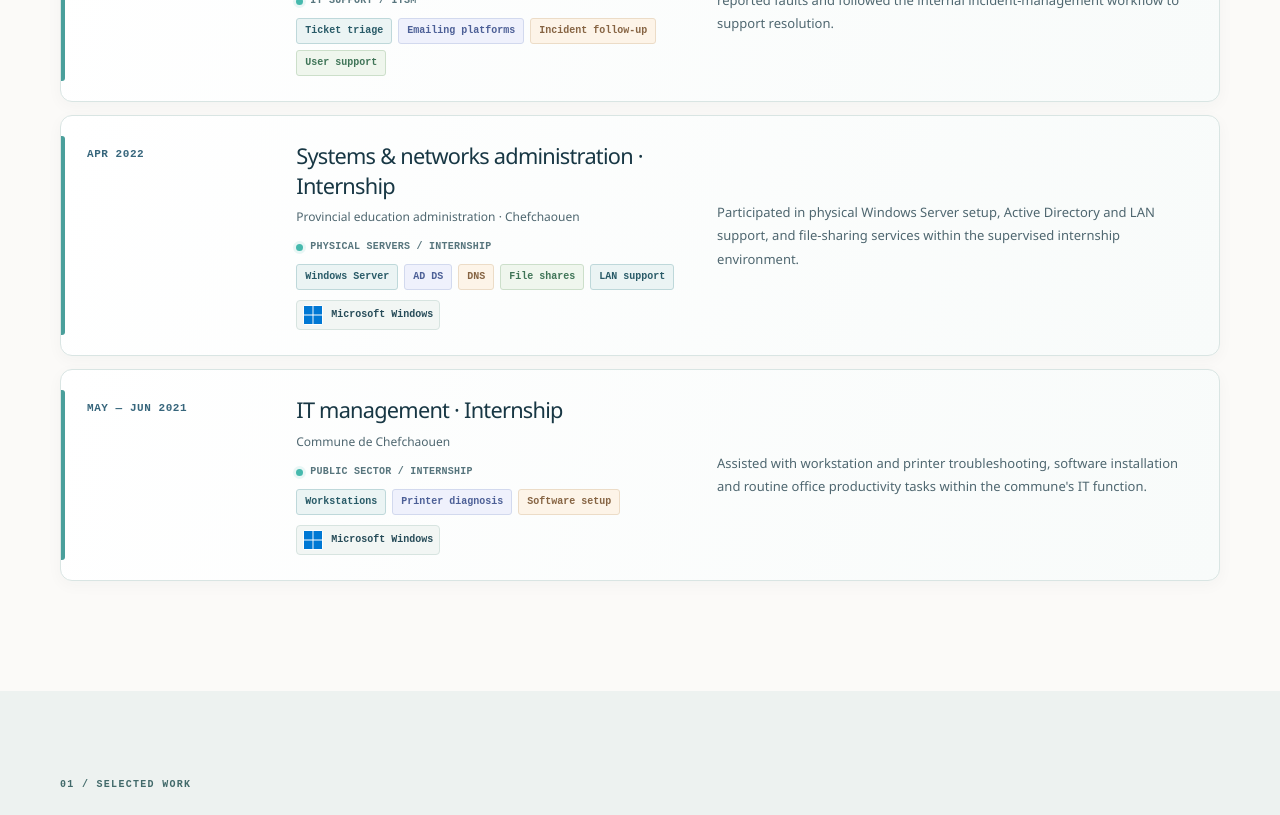
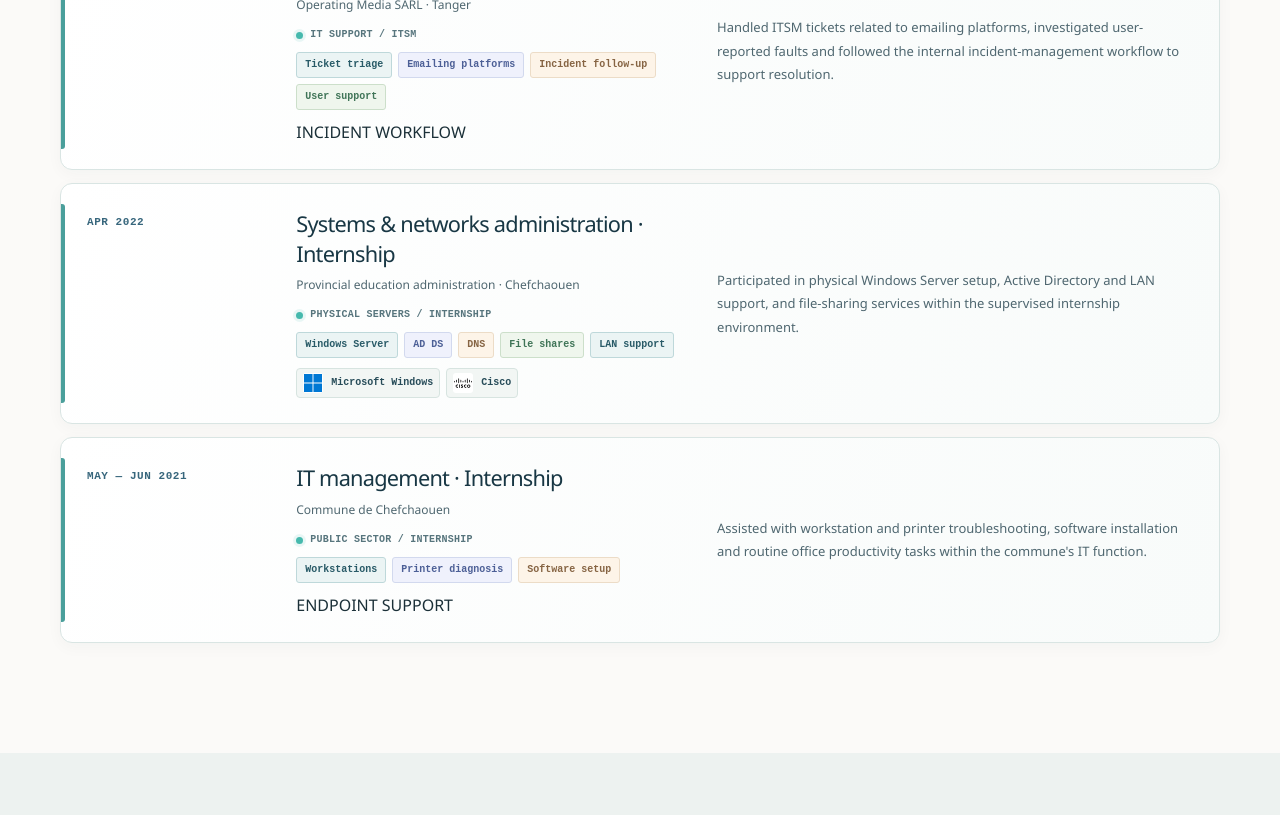
Before and after one commit to tahazitan/taha-zitane-portfolio, a Next.js app: page / in a window 1280 px wide. Shown: the part 2860-3675 px from the top of the page. Built offline with nearby package versions, Linux system fonts and the light colour scheme.

Commit message:
Distinguish actual technology marks and unbranded experience workflows

```diff
--- a/src/components/ExperienceProof.tsx
+++ b/src/components/ExperienceProof.tsx
@@ -4,32 +4,32 @@ import {ClipboardCheck,Shield,Router,Headphones,TicketCheck,GraduationCap} from
 type RecordProof={scope:string;keywords:string[];technologies:string[];kind:string};
 const en:RecordProof[]=[
  {scope:"REMOTE SUPPORT / FREELANCE",kind:"USER OPERATIONS",keywords:["Windows support","LAN / Wi-Fi","Remote diagnosis","Peripherals"],technologies:["Windows","AnyDesk"],},
- {scope:"HOSPITAL / INTERNSHIP",kind:"APPLICATION & LAN",keywords:["Enova Santé","User guidance","Connectivity","Escalation"],technologies:[]},
+ {scope:"HOSPITAL / INTERNSHIP",kind:"APPLICATION & LAN",keywords:["Enova Santé","User guidance","Connectivity","Escalation"],technologies:["Enova Santé"]},
  {scope:"TRAINING / PRACTICAL LABS",kind:"KNOWLEDGE TRANSFER",keywords:["Networking labs","Systems basics","Hands-on exercises","Troubleshooting"],technologies:[]},
  {scope:"IT SUPPORT / ITSM",kind:"INCIDENT WORKFLOW",keywords:["Ticket triage","Emailing platforms","Incident follow-up","User support"],technologies:[]},
- {scope:"PHYSICAL SERVERS / INTERNSHIP",kind:"SYSTEMS & NETWORKS",keywords:["Windows Server","AD DS","DNS","File shares","LAN support"],technologies:["Windows Server"]},
- {scope:"PUBLIC SECTOR / INTERNSHIP",kind:"ENDPOINT SUPPORT",keywords:["Workstations","Printer diagnosis","Software setup"],technologies:["Windows Server"]}
+ {scope:"PHYSICAL SERVERS / INTERNSHIP",kind:"SYSTEMS & NETWORKS",keywords:["Windows Server","AD DS","DNS","File shares","LAN support"],technologies:["Windows Server","Cisco"]},
+ {scope:"PUBLIC SECTOR / INTERNSHIP",kind:"ENDPOINT SUPPORT",keywords:["Workstations","Printer diagnosis","Software setup"],technologies:[]}
 ];
 const fr:RecordProof[]=[
  {scope:"SUPPORT À DISTANCE / FREELANCE",kind:"SUPPORT UTILISATEUR",keywords:["Support Windows","LAN / Wi-Fi","Diagnostic distant","Périphériques"],technologies:["Windows","AnyDesk"]},
- {scope:"HÔPITAL / STAGE",kind:"APPLICATION & LAN",keywords:["Enova Santé","Aide utilisateurs","Connectivité","Escalade"],technologies:[]},
+ {scope:"HÔPITAL / STAGE",kind:"APPLICATION & LAN",keywords:["Enova Santé","Aide utilisateurs","Connectivité","Escalade"],technologies:["Enova Santé"]},
  {scope:"FORMATION / TP",kind:"TRANSMISSION",keywords:["TP réseaux","Bases systèmes","Exercices pratiques","Diagnostic"],technologies:[]},
  {scope:"SUPPORT IT / ITSM",kind:"TRAITEMENT D'INCIDENTS",keywords:["Qualification tickets","Emailing","Suivi d’incident","Support"],technologies:[]},
- {scope:"SERVEURS PHYSIQUES / STAGE",kind:"SYSTÈMES & RÉSEAUX",keywords:["Windows Server","AD DS","DNS","Partages","Support LAN"],technologies:["Windows Server"]},
- {scope:"COLLECTIVITÉ / STAGE",kind:"SUPPORT POSTES",keywords:["Postes clients","Imprimantes","Installation logiciels"],technologies:["Windows Server"]}
+ {scope:"SERVEURS PHYSIQUES / STAGE",kind:"SYSTÈMES & RÉSEAUX",keywords:["Windows Server","AD DS","DNS","Partages","Support LAN"],technologies:["Windows Server","Cisco"]},
+ {scope:"COLLECTIVITÉ / STAGE",kind:"SUPPORT POSTES",keywords:["Postes clients","Imprimantes","Installation logiciels"],technologies:[]}
 ];
 const ar:RecordProof[]=[
  {scope:"دعم عن بُعد / مستقل",kind:"دعم المستخدمين",keywords:["Windows","شبكات LAN / Wi-Fi","تشخيص عن بُعد","ملحقات الحاسوب"],technologies:["Windows","AnyDesk"]},
- {scope:"مستشفى / تدريب",kind:"دعم التطبيقات والشبكة",keywords:["Enova Santé","مساعدة المستخدمين","الاتصال","التصعيد"],technologies:[]},
+ {scope:"مستشفى / تدريب",kind:"دعم التطبيقات والشبكة",keywords:["Enova Santé","مساعدة المستخدمين","الاتصال","التصعيد"],technologies:["Enova Santé"]},
  {scope:"تكوين وتطبيقات",kind:"تأطير تقني",keywords:["تمارين الشبكات","أساسيات الأنظمة","تطبيق عملي","تشخيص"],technologies:[]},
  {scope:"الدعم / ITSM",kind:"تدبير الحوادث",keywords:["تذاكر الدعم","منصات البريد","متابعة الحوادث","المستخدمون"],technologies:[]},
- {scope:"خوادم فعلية / تدريب",kind:"أنظمة وشبكات",keywords:["Windows Server","AD DS","DNS","مشاركة الملفات","LAN"],technologies:["Windows Server"]},
- {scope:"مرفق عمومي / تدريب",kind:"صيانة الحواسيب",keywords:["الحواسيب","الطابعات","البرامج"],technologies:["Windows Server"]}
+ {scope:"خوادم فعلية / تدريب",kind:"أنظمة وشبكات",keywords:["Windows Server","AD DS","DNS","مشاركة الملفات","LAN"],technologies:["Windows Server","Cisco"]},
+ {scope:"مرفق عمومي / تدريب",kind:"صيانة الحواسيب",keywords:["الحواسيب","الطابعات","البرامج"],technologies:[]}
 ];
 export default function ExperienceProof({index,locale}:{index:number;locale:Locale}){
  const e=({en,fr,ar} as const)[locale][index];if(!e)return null;
  return <div className="experience-proof"><span className="proof-context"><span className="proof-context-dot"/>{e.scope}</span>
  <div className="evidence-pills">{e.keywords.map((word,i)=><span key={word} className={"evidence-pill evidence-pill--"+i%4}>{word}</span>)}</div>
- <TechnologyMarks technologies={e.technologies} variant="inline" limit={2}/>
+ {e.technologies.length?<TechnologyMarks technologies={e.technologies} variant="inline" limit={3}/>:<span className="proof-process-label">{e.kind}</span>}
  </div>
 }
```
